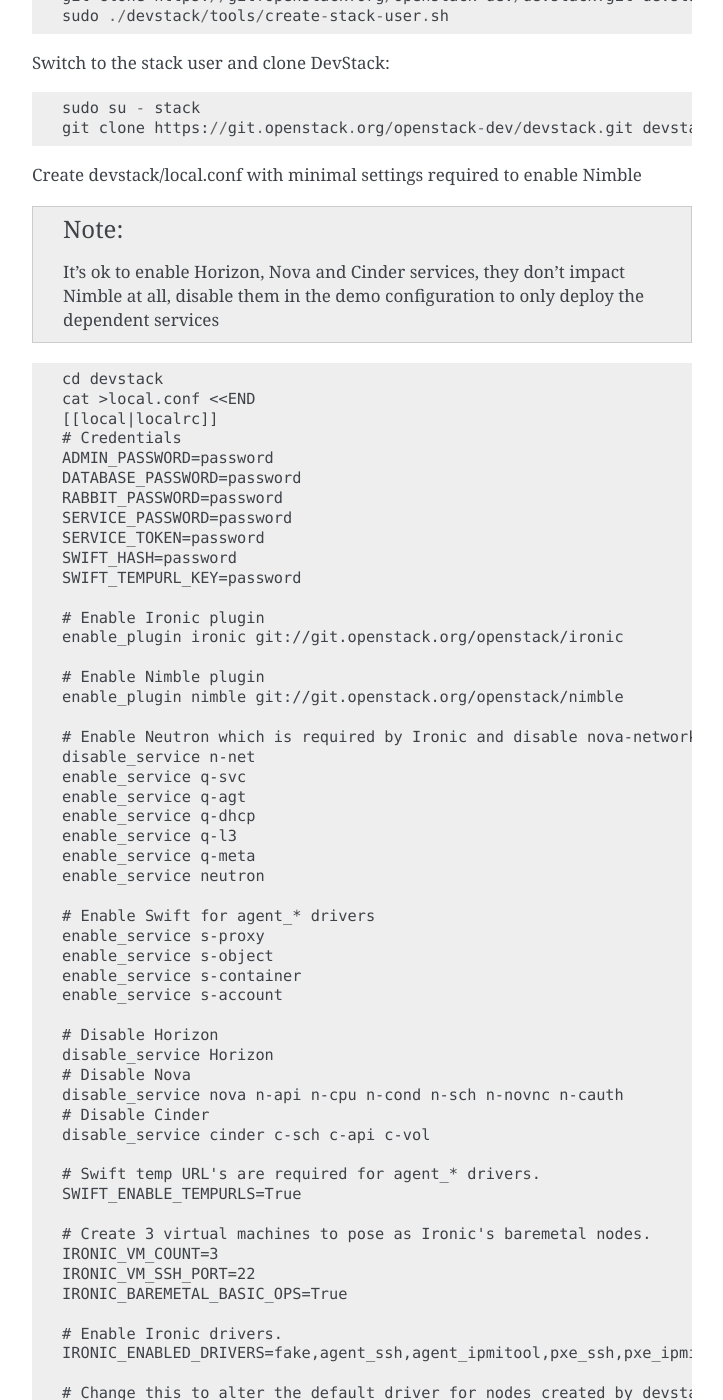
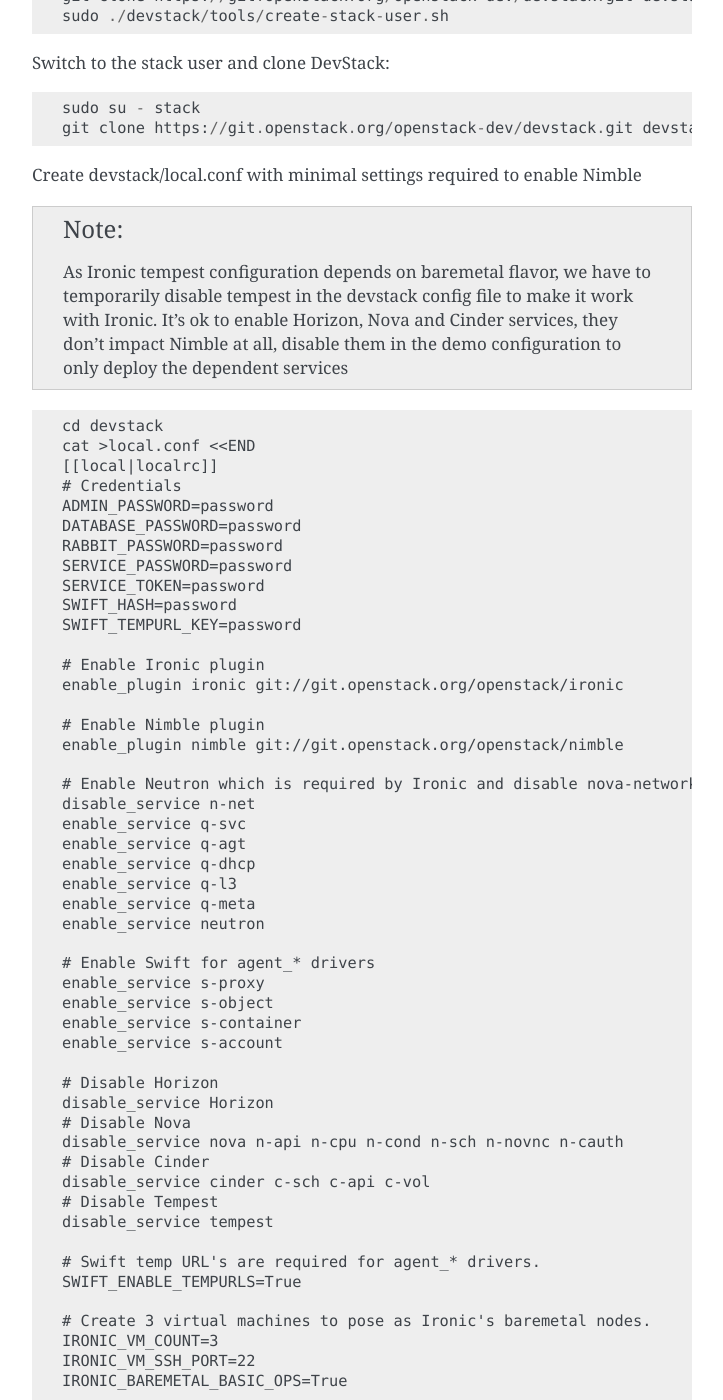
Before and after one commit to openstack-archive/mogan, a Sphinx documentation site: the page built from doc/source/dev/dev-quickstart.rst, in a window 1280 px wide and 1400 px high, scrolled down 5184 px. Shown: the whole window, without its empty margins (388-1111 px from the left). Built offline with Sphinx 7.4.7, drawn with Linux system fonts in a browser that asks for light colours; some of the changed text lies outside the part shown.

Commit message:
Disable tempest in the sample devstack config file
We have to temporarily disable tempest as Ironic tempest
configuration currently depends on Nova baremetal flavor

Change-Id: I95b3727a4c138dee490c6fe72f872859ecbcc71d

```diff
--- a/doc/source/dev/dev-quickstart.rst
+++ b/doc/source/dev/dev-quickstart.rst
@@ -242,6 +242,9 @@
 Create devstack/local.conf with minimal settings required to enable Nimble
 
 .. note::
+    As Ironic tempest configuration depends on baremetal flavor, we have to
+    temporarily disable tempest in the devstack config file to make it work
+    with Ironic.
     It's ok to enable Horizon, Nova and Cinder services, they don't impact
     Nimble at all, disable them in the demo configuration to only deploy the
     dependent services
@@ -287,6 +290,8 @@
     disable_service nova n-api n-cpu n-cond n-sch n-novnc n-cauth
     # Disable Cinder
     disable_service cinder c-sch c-api c-vol
+    # Disable Tempest
+    disable_service tempest
 
     # Swift temp URL's are required for agent_* drivers.
     SWIFT_ENABLE_TEMPURLS=True
```
